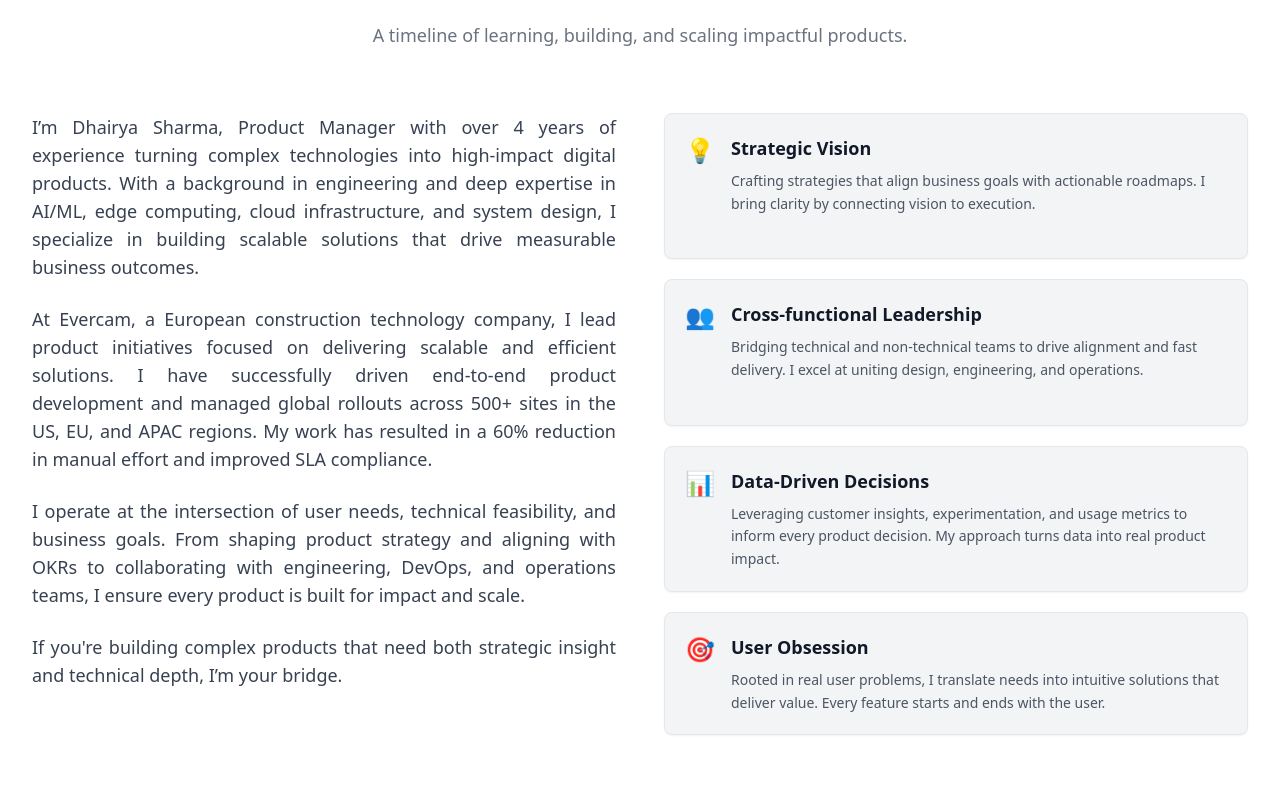
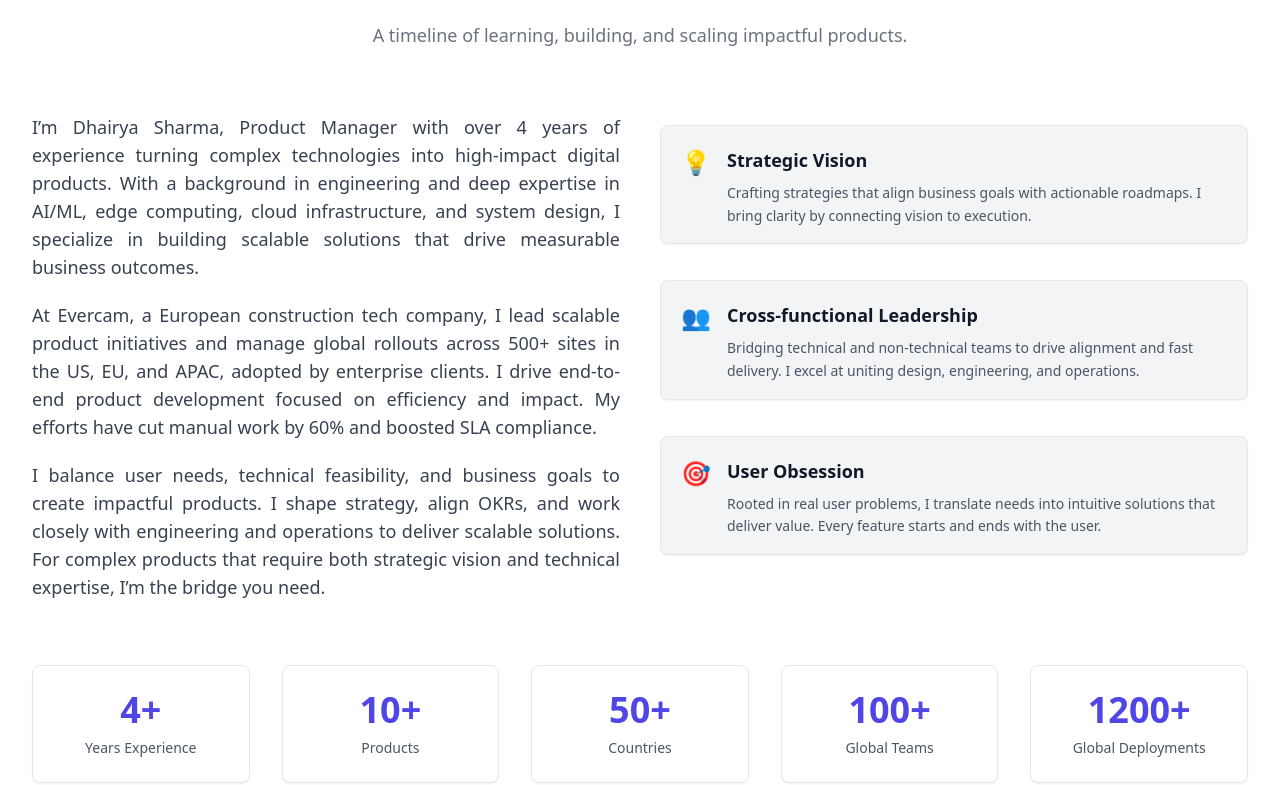
Before and after one commit to dhairyas17/portfolio-website, a React (Vite) app: page / in a window 1280 px wide. Shown: the part 915-1700 px from the top of the page. Built offline with nearby package versions, Linux system fonts and the light colour scheme.

Commit message:
Fixed content

```diff
--- a/src/pages/Home.tsx
+++ b/src/pages/Home.tsx
@@ -30,7 +30,7 @@
   },
   {
     id: '2',
-    title: 'Feature Prioritization in Technical Products',
+    title: 'Feature Prioritization in Complex Technical Products',
     excerpt: 'How I used RICE, MoSCoW and Productboard to manage priorities across firmware, DevOps and user experience in AI product development.',
     image: '/assets/blogs/2.png',
     category: 'product-strategy',
@@ -155,7 +155,7 @@
 
   const experiences = [
     {
-      role: 'Technical Product Manager (edge)',
+      role: 'Technical Product Manager',
       company: 'Evercam',
       period: 'March 2024 – July 2025',
       description: 'Led Gate Report AI platform and scaled edge deployments across 500+ contruction sites globally.',
@@ -380,10 +380,10 @@
     </motion.div>
 
     {/* Main Section */}
-    <div className="flex flex-col lg:flex-row gap-12 items-stretch">
+    <div className="flex flex-col lg:flex-row gap-10 items-stretch">
       {/* Left - Paragraph */}
       <motion.div
-        className="lg:w-1/2 text-gray-700 text-lg space-y-6 text-justify"
+        className="lg:w-1/2 text-gray-700 text-lg space-y-5 text-justify"
         initial={{ x: -50, opacity: 0 }}
         whileInView={{ x: 0, opacity: 1 }}
         viewport={{ once: true }}
@@ -393,21 +393,19 @@
           I’m Dhairya Sharma, Product Manager with over 4 years of experience turning complex technologies into high-impact digital products.
           With a background in engineering and deep expertise in AI/ML, edge computing, cloud infrastructure, and system design, I specialize in building scalable solutions that drive measurable business outcomes.
         </p>
+<p>At Evercam, a European construction tech company, I lead scalable product initiatives and manage global rollouts across 500+ sites in the US, EU, and APAC, adopted by enterprise clients.
+I drive end-to-end product development focused on efficiency and impact.
+My efforts have cut manual work by 60% and boosted SLA compliance.</p>
         <p>
-        At Evercam, a European construction technology company, I lead product initiatives focused on delivering scalable and efficient solutions. I have successfully driven end-to-end product development and managed global rollouts across 500+ sites in the US, EU, and APAC regions. My work has resulted in a 60% reduction in manual effort and improved SLA compliance.
-        </p>
-        <p>
-          I operate at the intersection of user needs, technical feasibility, and business goals.
-          From shaping product strategy and aligning with OKRs to collaborating with engineering, DevOps, and operations teams, I ensure every product is built for impact and scale.
-        </p>
-        <p>
-        If you're building complex products that need both strategic insight and technical depth, I’m your bridge.
+        I balance user needs, technical feasibility, and business goals to create impactful products.
+I shape strategy, align OKRs, and work closely with engineering and operations to deliver scalable solutions.
+For complex products that require both strategic vision and technical expertise, I’m the bridge you need.
         </p>
       </motion.div>
 
       {/* Right - Value Cards */}
       <motion.div
-  className="lg:w-1/2 grid grid-rows-3 gap-5 h-full"
+  className="lg:w-1/2 grid grid-rows-3 mt-3 gap-9 h-[430px]"
   initial={{ x: 50, opacity: 0 }}
   whileInView={{ x: 0, opacity: 1 }}
   viewport={{ once: true }}
@@ -423,11 +421,6 @@
       title: 'Cross-functional Leadership',
       icon: '👥',
       desc: 'Bridging technical and non-technical teams to drive alignment and fast delivery. I excel at uniting design, engineering, and operations.'
-    },
-    {
-      title: 'Data-Driven Decisions',
-      icon: '📊',
-      desc: 'Leveraging customer insights, experimentation, and usage metrics to inform every product decision. My approach turns data into real product impact.'
     },
     {
       title: 'User Obsession',
--- a/src/pages/Portfolio.tsx
+++ b/src/pages/Portfolio.tsx
@@ -25,7 +25,7 @@
       id: 'projects',
       title: 'Projects',
       description:
-        'Independent and collaborative projects showcasing real-world expertise in architecture, AI, edge computing, and workflow automation, delivering tangible results and measurable impact',
+        'Self-initiated and collaborative projects showcasing real-world expertise in architecture, AI, edge computing, and workflow automation, delivering tangible results and measurable impact',
       icon: FolderKanban,
       color: 'from-purple-500 to-pink-600',
       items: [
@@ -72,7 +72,7 @@
                 transition={{ duration: 0.6, delay: 0.3 + index * 0.2 }}
               >
                 <Link to={`/portfolio/${category.id}`}>
-                  <div className="group relative overflow-hidden rounded-2xl bg-white shadow-lg hover:shadow-2xl transition-all duration-500 transform hover:scale-105 h-[550px] flex flex-col">
+                  <div className="group relative overflow-hidden rounded-2xl bg-white shadow-lg hover:shadow-2xl transition-all duration-500 transform hover:scale-105 h-[580px] flex flex-col">
                     <div
                       className={`absolute inset-0 bg-gradient-to-br ${category.color} opacity-0 group-hover:opacity-10 transition-opacity duration-500`}
                     />
```
